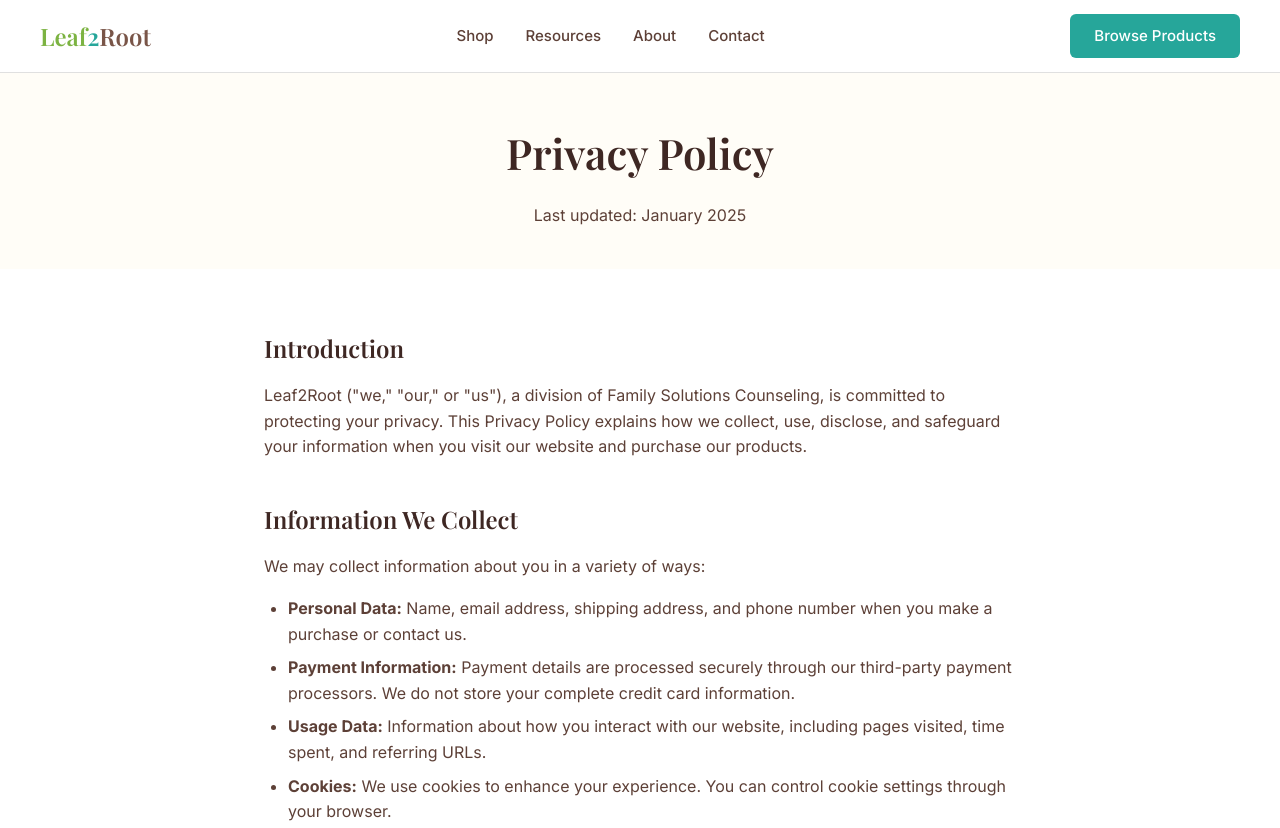
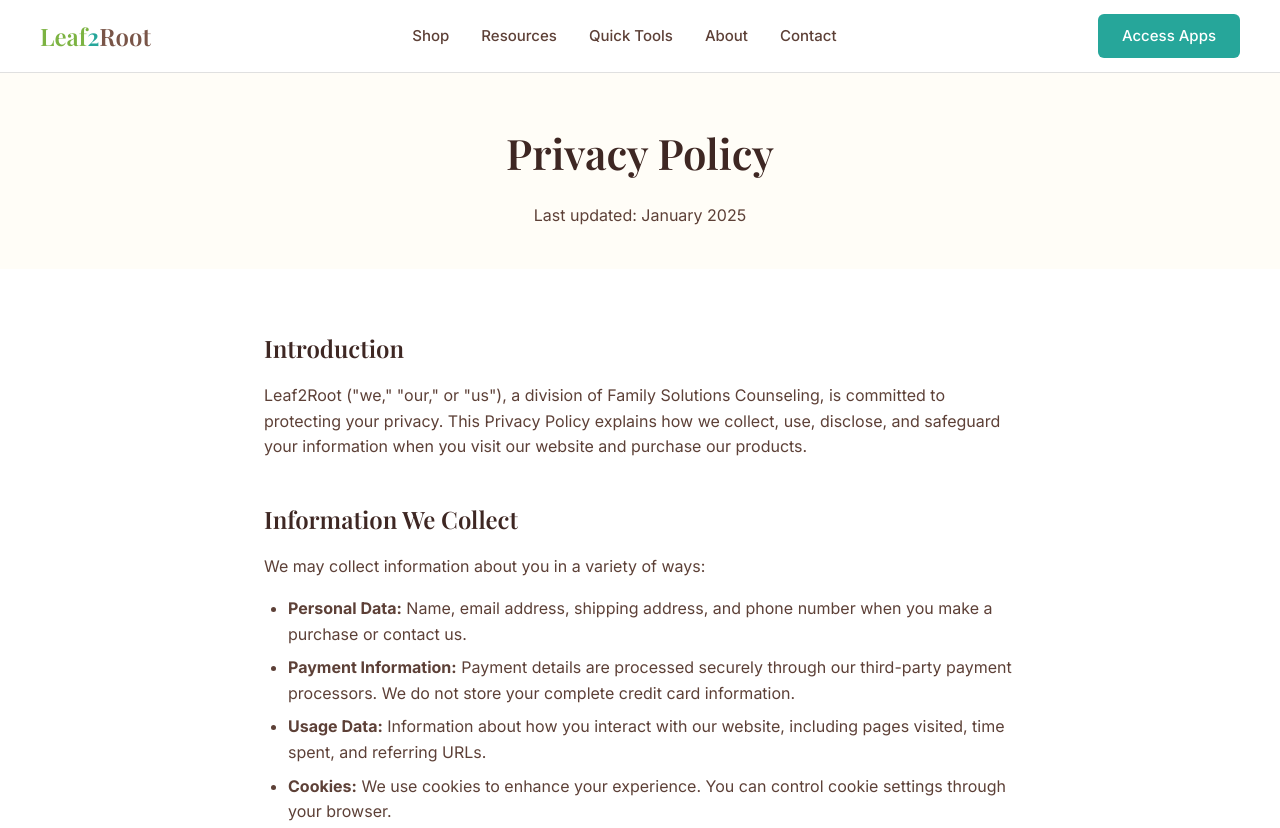
Before and after one commit to qwanderyanna/leaf2root-website, a plain HTML site: page privacy.html in a window 1280 px wide. Shown: the top 828 px of the page. Drawn offline with nearby package versions, Linux system fonts and the light colour scheme.

Commit message:
Update navigation in privacy.html

```diff
--- a/privacy.html
+++ b/privacy.html
@@ -241,10 +241,11 @@
             <ul class="nav-links">
                 <li><a href="shop.html">Shop</a></li>
                 <li><a href="resources.html">Resources</a></li>
+                <li><a href="quick-tools.html">Quick Tools</a></li>
                 <li><a href="about.html">About</a></li>
                 <li><a href="contact.html">Contact</a></li>
             </ul>
-            <a href="shop.html" class="nav-cta">Browse Products</a>
+            <a href="apps/" class="nav-cta">Access Apps</a>
             <button class="mobile-menu-btn" onclick="toggleMobileMenu()">
                 <svg fill="none" stroke="currentColor" viewBox="0 0 24 24"><path stroke-linecap="round" stroke-linejoin="round" stroke-width="2" d="M4 6h16M4 12h16M4 18h16"/></svg>
             </button>
```
